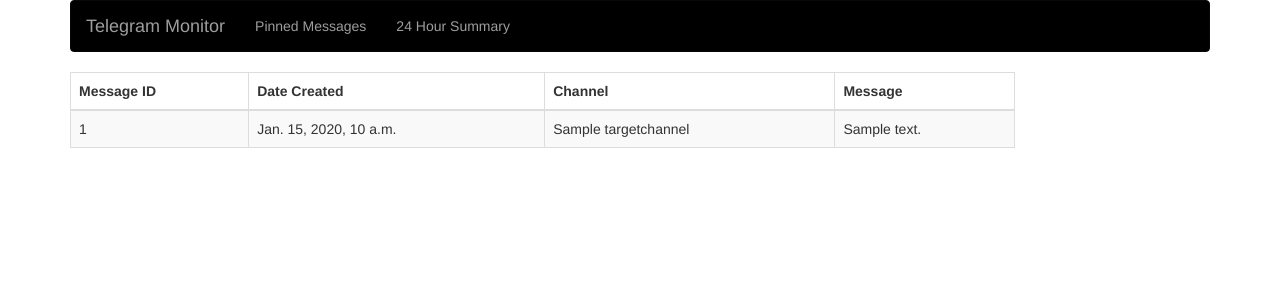
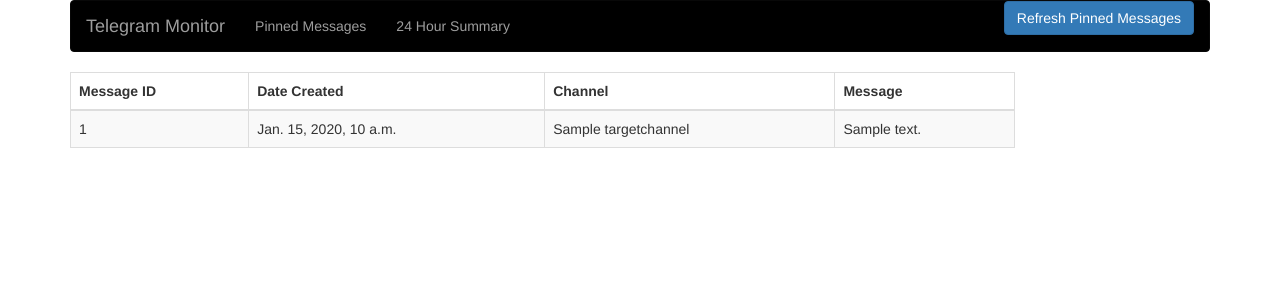
Before and after one commit to prinxy/telegram-monitor, a Django app: page /monitor/ in a window 1280 px wide. Shown: the top 300 px of the page. Run offline with Django 3.2, Linux system fonts and the light colour scheme; tables that the repository leaves empty hold one stand-in row (values such as "Sample post"); some libraries are stand-ins or nearby versions.

Commit message:
Add refresh button, edit refresh code

```diff
--- a/monitor/templates/monitor/base.html
+++ b/monitor/templates/monitor/base.html
@@ -38,7 +38,9 @@
                 <li><a href="{% url 'monitor:summary' %}">24 Hour Summary</a></li>
             </ul>
             <ul class="nav navbar-nav navbar-right">
-
+                <a href="{% url 'monitor:refresh' %}">
+                    <button class="btn btn-primary">Refresh Pinned Messages</button>
+                </a>
             </ul>
           </div><!--/.nav-collapse -->
         </div><!--/.container-fluid -->
--- a/monitor/views.py
+++ b/monitor/views.py
@@ -41,6 +41,7 @@ def refresh(request):
             config.username,
             config.api_id,
             config.api_hash,
+            config.phone,
             channel.name
         )
         if pinned_message:
@@ -58,6 +59,4 @@ def refresh(request):
                     text=text
                 )
                 pinned_obj.save()
-
-    pinned_messages = PinnedMessage.objects.all()
     return redirect('monitor:index')
```
